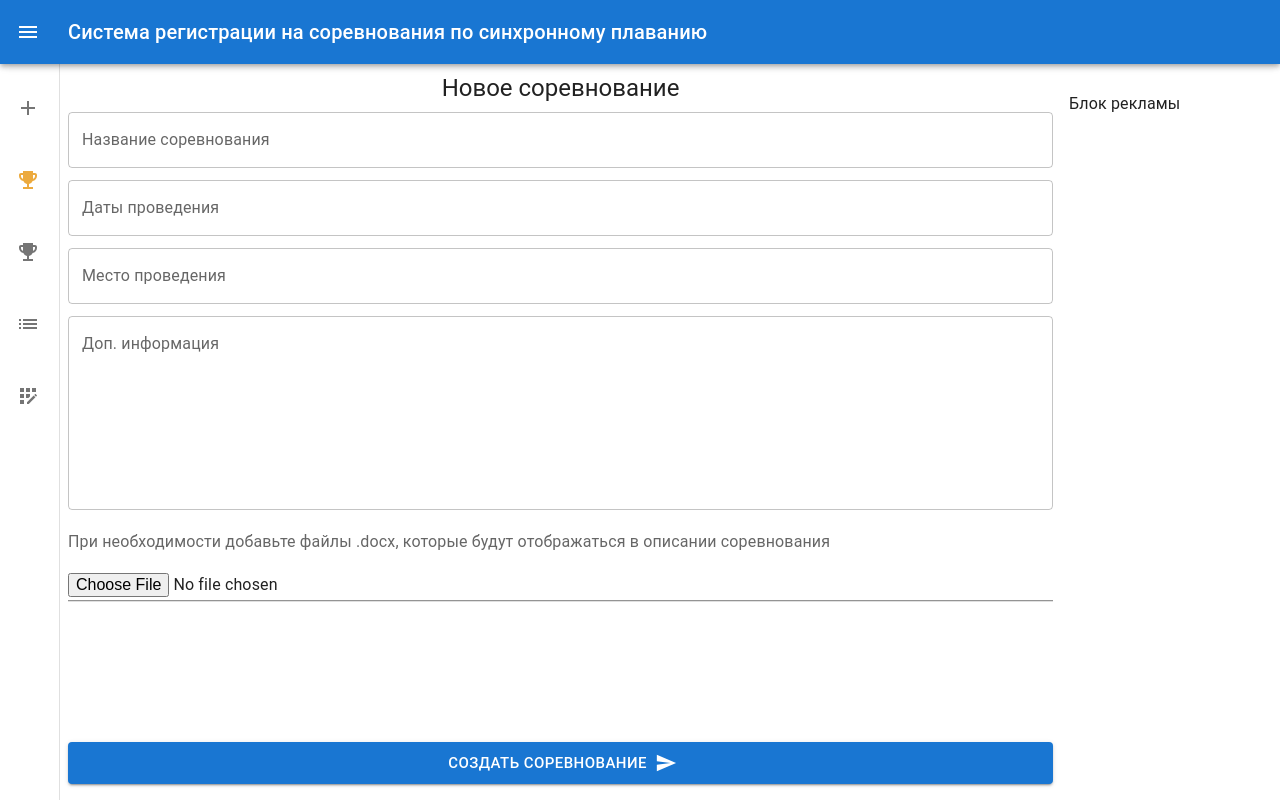
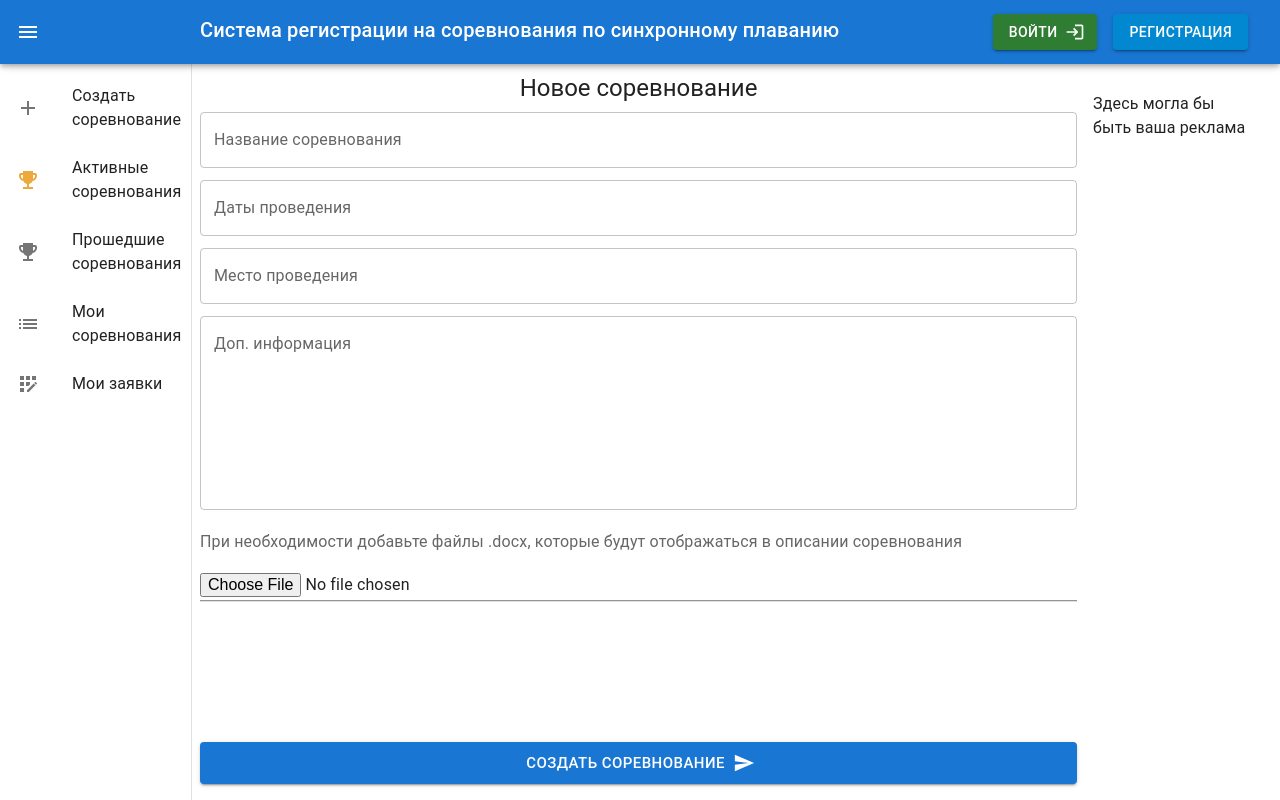
Before and after one commit to il12/synchroreg-frontend, a React (Create React App) app: page /competition/new in a window 1280 px wide. Built offline with nearby package versions, Linux system fonts and the light colour scheme.

Commit message:
Add LoginController.js into toolbar

```diff
--- a/src/Home.js
+++ b/src/Home.js
@@ -3,39 +3,24 @@ import './App.css';
 import AppBar from "@mui/material/AppBar";
 import Toolbar from "@mui/material/Toolbar";
 import Typography from "@mui/material/Typography";
-import Button from "@mui/material/Button";
 import Drawer from "@mui/material/Drawer";
-
-import HomeIcon from "@mui/icons-material/Home"
 import ListIcon from "@mui/icons-material/List"
 import AddIcon from "@mui/icons-material/Add"
-import Dialog from '@mui/material/Dialog';
-import DialogActions from '@mui/material/DialogActions';
-import DialogContent from '@mui/material/DialogContent';
-import DialogContentText from '@mui/material/DialogContentText';
-import DialogTitle from '@mui/material/DialogTitle';
-
 import List from "@mui/material/List";
 import ListItem from "@mui/material/ListItem";
 import ListItemIcon from "@mui/material/ListItemIcon";
 import ListItemText from "@mui/material/ListItemText";
 import CssBaseline from "@mui/material/CssBaseline";
-import TextField from "@mui/material/TextField";
-import Select from "@mui/material/Select";
-import MenuItem from "@mui/material/MenuItem";
-import FormControl from "@mui/material/FormControl";
-import InputLabel from "@mui/material/InputLabel";
-import Content from "./ApplicationForCompetition";
 import {Outlet, useNavigate} from "react-router-dom";
 import {Box, Collapse, Divider, IconButton} from "@mui/material";
-import Grid from "@mui/material/Grid";
 import EmojiEventsIcon from "@mui/icons-material/EmojiEvents";
 import AppRegistrationIcon from '@mui/icons-material/AppRegistration';
 import MenuIcon from '@mui/icons-material/Menu';
+import LoginController from "./LoginController";
 
 function Home(props) {
     let navigate = useNavigate();
-    const [open, setOpen] = useState()
+    const [open, setOpen] = useState(true)
 
     const handleDrawerOpen = () => {
         setOpen(!open);
@@ -65,9 +50,18 @@ function Home(props) {
                             <MenuIcon sx={{color: 'white.main'}}/>
                         </IconButton>
                     </Box>
-                    <Typography variant="h6">
-                        Система регистрации на соревнования по синхронному плаванию
-                    </Typography>
+                    <Box sx={{
+                        width: 'auto',
+                        flexGrow: 1,
+                        display: 'flex',
+                        flexDirection: 'row',
+                        justifyContent: 'space-between'
+                    }}>
+                        <Typography variant="h6">
+                            Система регистрации на соревнования по синхронному плаванию
+                        </Typography>
+                        <LoginController />
+                    </Box>
                 </Toolbar>
             </AppBar>
             <Drawer
@@ -86,7 +80,7 @@ function Home(props) {
             >
                 <List sx={{overflowX: 'hidden'}}>
                     <Toolbar/>
-                    <ListItem button key={"Create"} onClick={() => navigate('/competition/new',{replace: true})}>
+                    <ListItem button key={"Create"} onClick={() => navigate('/competition/new', {replace: true})}>
                         <ListItemIcon>
                             <AddIcon/>
                         </ListItemIcon>
@@ -94,15 +88,15 @@ function Home(props) {
                             <ListItemText primary={"Создать соревнование"}/>
                         </Collapse>
                     </ListItem>
-                    <ListItem button key={"Active"} onClick={() => navigate('/competition',{replace: true})}>
+                    <ListItem button key={"Active"} onClick={() => navigate('/competition', {replace: true})}>
                         <ListItemIcon>
-                            <EmojiEventsIcon  sx={{color: 'gold.main'}}/>
+                            <EmojiEventsIcon sx={{color: 'gold.main'}}/>
                         </ListItemIcon>
                         <Collapse in={open} orientation={'horizontal'}>
                             <ListItemText primary={"Активные соревнования"}/>
                         </Collapse>
                     </ListItem>
-                    <ListItem button key={"Past"} onClick={() => navigate('/competition/past',{replace: true})}>
+                    <ListItem button key={"Past"} onClick={() => navigate('/competition/past', {replace: true})}>
                         <ListItemIcon>
                             <EmojiEventsIcon/>
                         </ListItemIcon>
@@ -110,7 +104,7 @@ function Home(props) {
                             <ListItemText primary={"Прошедшие соревнования"}/>
                         </Collapse>
                     </ListItem>
-                    <ListItem button key={"CompMy"} onClick={() => navigate('/competition/my',{replace: true})}>
+                    <ListItem button key={"CompMy"} onClick={() => navigate('/competition/my', {replace: true})}>
                         <ListItemIcon>
                             <ListIcon/>
                         </ListItemIcon>
@@ -118,7 +112,7 @@ function Home(props) {
                             <ListItemText primary={"Мои соревнования"}/>
                         </Collapse>
                     </ListItem>
-                    <ListItem button key={"AppMy"} onClick={() => navigate('/application/my',{replace: true})}>
+                    <ListItem button key={"AppMy"} onClick={() => navigate('/application/my', {replace: true})}>
                         <ListItemIcon>
                             <AppRegistrationIcon/>
                         </ListItemIcon>
@@ -147,7 +141,7 @@ function Home(props) {
                     <Box flex={{xs: 12, sm: 2}} sx={{display: "flex", flexDirection: "column"}}>
                         <List>
                             <ListItem key={'forsale'}>
-                                <ListItemText primary={"Блок рекламы"}/>
+                                <ListItemText primary={"Здесь могла бы быть ваша реклама"}/>
                             </ListItem>
                         </List>
                     </Box>
--- /dev/null
+++ b/src/LoginController.js
@@ -0,0 +1,58 @@
+import {getCookie} from "./helpers";
+import {Box} from "@mui/material";
+import Button from "@mui/material/Button";
+import LogoutIcon from "@mui/icons-material/Logout";
+import LoginIcon from "@mui/icons-material/Login";
+import React from "react";
+import {useNavigate} from "react-router-dom";
+
+function LoginController() {
+    const user = getCookie('userid');
+    const navigate = useNavigate();
+    const logout = () => {
+        fetch('/api/auth/logout')
+            .then(() => {
+                navigate('/', {replace: true})
+            })
+    }
+
+    if (user) {
+        return <Button
+            color={'error'}
+            variant="contained"
+            onClick={logout}
+            sx={{
+                marginRight: 3,
+            }}
+            endIcon={<LogoutIcon/>}
+        >
+            {user}
+        </Button>
+    } else {
+        return <Box sx={{
+            display: 'flex',
+            flexDirection: 'row',
+            justifyContent: 'flex-end',
+            mr: 3,
+        }}>
+            <Button
+                color={'success'}
+                variant="contained"
+                onClick={() => navigate('/login', {replace: true})}
+                sx={{mr: 2}}
+                endIcon={<LoginIcon/>}
+            >
+                Войти
+            </Button>
+            <Button
+                color={'info'}
+                variant="contained"
+                onClick={() => navigate('/signup', {replace: true})}
+            >
+                Регистрация
+            </Button>
+        </Box>
+    }
+}
+
+export default LoginController
--- /dev/null
+++ b/src/helpers.js
@@ -0,0 +1,8 @@
+function getCookie(name) {
+    let matches = document.cookie.match(new RegExp(
+        "(?:^|; )" + name.replace(/([.$?*|{}()[\]\\/+^])/g, '\\$1') + "=([^;]*)"
+    ));
+    return matches ? decodeURIComponent(matches[1]) : undefined;
+}
+
+export {getCookie};
```
